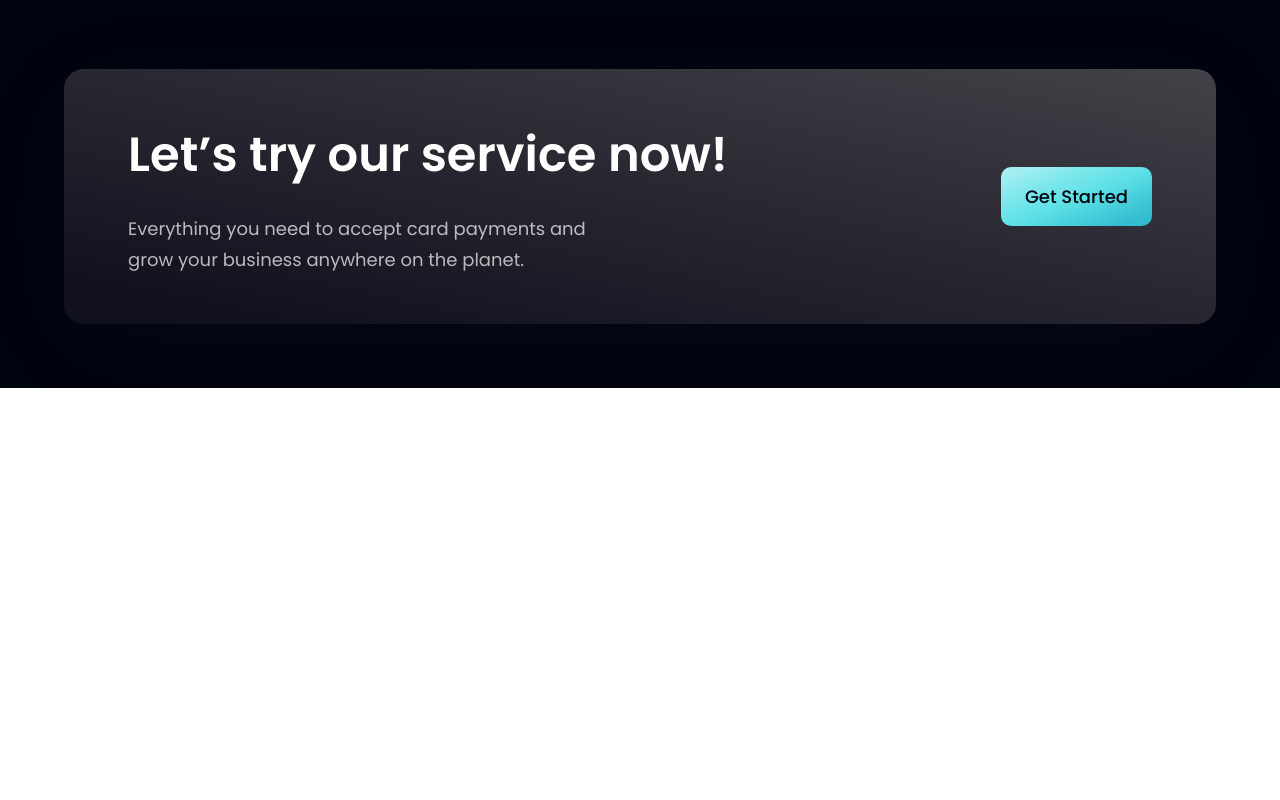
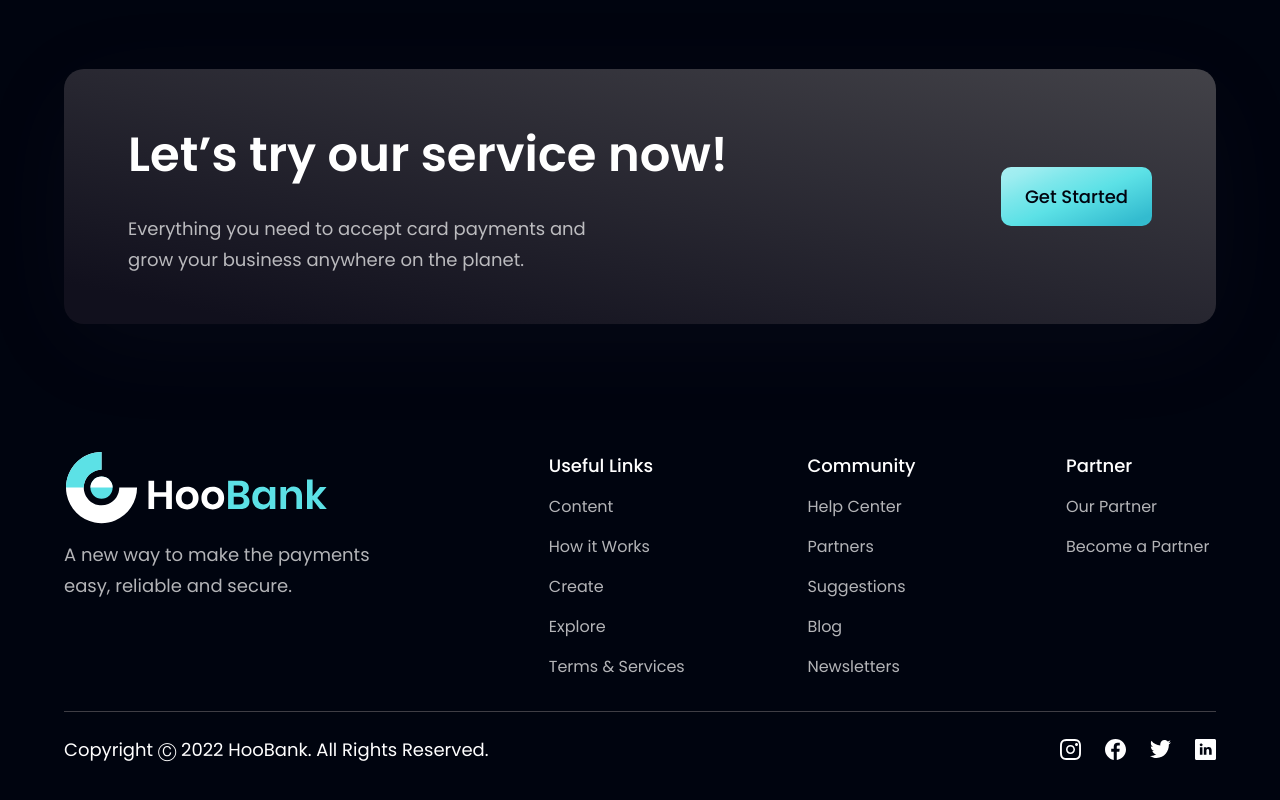
Before and after one commit to FelipeFama/hoobank, a React (Vite) app: page / in a window 1280 px wide. Shown: the part 4119-4919 px from the top of the page. Before the commit the page ends 4507 px from the top, so only its background shows below. Built offline with nearby package versions, Linux system fonts and the light colour scheme.

Commit message:
feat: add footer component

```diff
--- a/src/App.tsx
+++ b/src/App.tsx
@@ -4,6 +4,7 @@
   CardDeal,
   Clients,
   CTA,
+  Footer,
   Hero,
   Navbar,
   Stats,
@@ -26,6 +27,7 @@
           <Testimonials />
           <Clients />
           <CTA />
+          <Footer />
         </section>
       </main>
     </>
--- a/src/components/FeedbackCard.tsx
+++ b/src/components/FeedbackCard.tsx
@@ -20,9 +20,9 @@
     <aside className="flex flex-row">
       <img src={img} alt={name} className="w-[48px] h-[48px] rounded-full" />
       <div className="flex flex-col ml-4">
-        <h4 className="font-poppins font-semibold text-[20px] leading-[32px] text-white">
+        <h3 className="font-poppins font-semibold text-[20px] leading-[32px] text-white">
           {name}
-        </h4>
+        </h3>
         <p className="font-poppins font-normal text-[16px] leading-[24px] text-dimWhite">
           {title}
         </p>
--- /dev/null
+++ b/src/components/Footer.tsx
@@ -0,0 +1,62 @@
+import { footerLinks, socialMedia } from "../constants";
+import { box } from "../constants/boxes";
+import { logo } from "../utils";
+
+export default function Footer() {
+  return (
+    <footer className={`${box.flexCenter} ${box.paddingY} flex-col`}>
+      <section className={`${box.flexStart} md:flex-row flex-col mb-8 w-full`}>
+        <article className="flex-[1] flex flex-col justify-start mr-10">
+          <img
+            src={logo}
+            alt="hoobank"
+            className="w-[266px] h-[72.14px] object-contain"
+          />
+          <p className={`${box.paragraph} mt-4 max-w-[312px]`}>
+            A new way to make the payments easy, reliable and secure.
+          </p>
+        </article>
+        <article className="flex-[1.5] w-full flex flex-row justify-between flex-wrap md:mt-0 mt-10">
+          {footerLinks.map((footerlink) => (
+            <aside
+              key={footerlink.title}
+              className="flex flex-col ss:my-0 my-4 min-w-[150px]">
+              <h1 className="font-poppins font-medium text-[18px] leading-[27px] text-white">
+                {footerlink.title}
+              </h1>
+              <ul className="list-none mt-4">
+                {footerlink.links.map((link, index) => (
+                  <li
+                    key={link.name}
+                    className={`font-poppins font-normal text-[16px] leading-[24px] text-dimWhite hover:text-secondary cursor-pointer ${
+                      index !== footerlink.links.length - 1 ? "mb-4" : "mb-0"
+                    }`}>
+                    {link.name}
+                  </li>
+                ))}
+              </ul>
+            </aside>
+          ))}
+        </article>
+      </section>
+      <section className="w-full flex justify-between items-center md:flex-row flex-col pt-6 border-t-[1px] border-t-[#3F3E45]">
+        <p className="font-poppins font-normal text-center text-[18px] leading-[27px] text-white">
+          Copyright &#9400; 2022 HooBank. All Rights Reserved.
+        </p>
+        <figure className="flex flex-row md:mt-0 mt-6 relative">
+          {socialMedia.map((social, index) => (
+            <img
+              key={social.id}
+              src={social.icon}
+              alt={social.id}
+              className={`w-[21px] h-[21px] object-contain cursor-pointer ${
+                index !== socialMedia.length - 1 ? "mr-6" : "mr-0"
+              }`}
+              onClick={() => window.open(social.link)}
+            />
+          ))}
+        </figure>
+      </section>
+    </footer>
+  );
+}
--- a/src/components/index.ts
+++ b/src/components/index.ts
@@ -3,6 +3,7 @@
 import CardDeal from "./CardDeal";
 import Clients from "./Clients";
 import CTA from "./CTA";
+import Footer from "./Footer";
 import Hero from "./Hero";
 import Navbar from "./Navbar";
 import Stats from "./Stats";
@@ -17,5 +18,6 @@
   CardDeal,
   Testimonials,
   Clients,
-  CTA
+  CTA,
+  Footer,
 };
--- a/src/constants/index.ts
+++ b/src/constants/index.ts
@@ -122,7 +122,7 @@
   },
 ];
 
-export const footerLink = [
+export const footerLinks = [
   {
     id: "footerLinks-1",
     title: "Useful Links",
```
